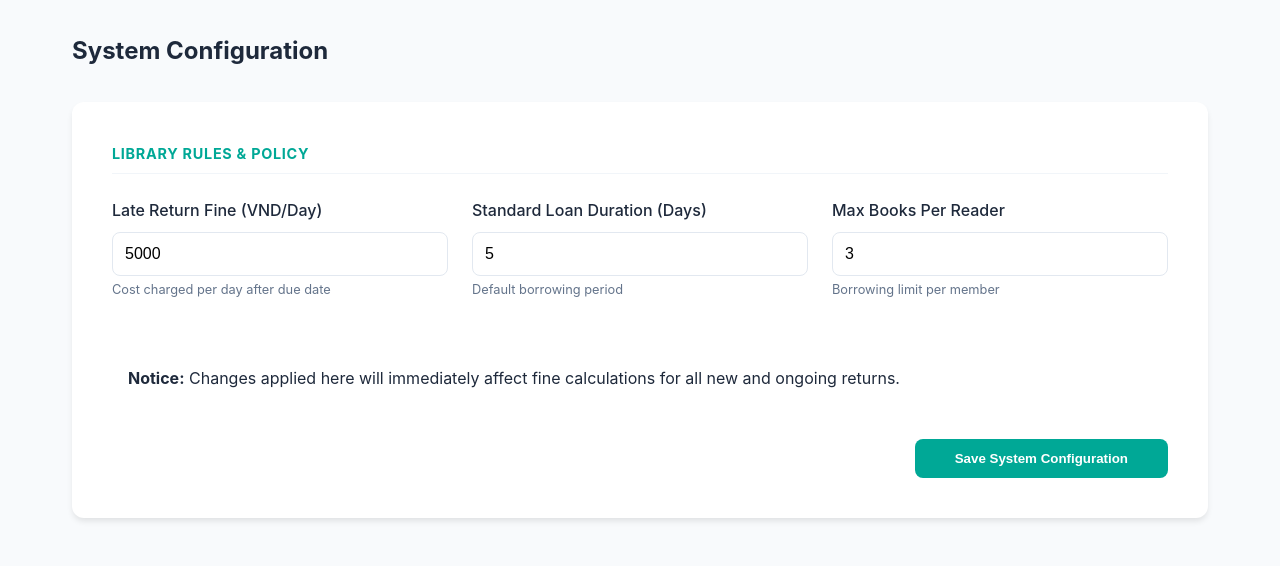
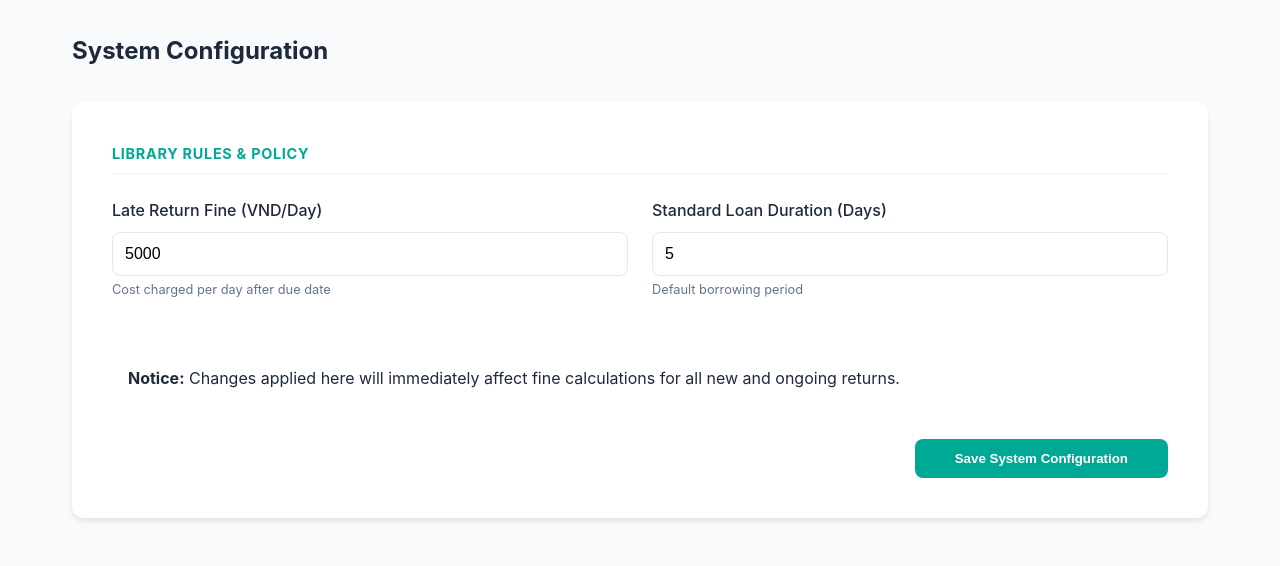
Before and after one commit to XunHan666/Web-2, a PHP site: page /system/settings.php in a window 1280 px wide. Shown: the part 81-647 px from the top of the page. Run offline with PHP 8.4, Linux system fonts and the light colour scheme; the visitor is signed in with stand-in values (Sample User, id 1); data that the repository does not hold is empty; a stand-in replaces the project's code that opens the database connection; some libraries are stand-ins or nearby versions.

Commit message:
fix system module

```diff
--- a/system/settings.php
+++ b/system/settings.php
@@ -17,13 +17,11 @@ $status = ''; $status_type = 'success';
 if ($_SERVER['REQUEST_METHOD'] === 'POST' && isset($_POST['update_settings'])) {
     update_setting('fine_per_day', $_POST['fine_per_day']);
     update_setting('max_loan_days', $_POST['max_loan_days']);
-    update_setting('max_books_per_reader', $_POST['max_books_per_reader']);
     showAlert("Settings updated.");
 }
 
 $current_fine = get_setting('fine_per_day', '5000');
 $current_duration = get_setting('max_loan_days', '5');
-$current_max_books = get_setting('max_books_per_reader', '3');
 
 include 'views/settings_editor.php';
 include '../inc/footer.php';
--- a/system/views/settings_editor.php
+++ b/system/views/settings_editor.php
@@ -14,7 +14,7 @@
 
             <form action="" method="POST">
                 <input type="hidden" name="update_settings" value="1">
-                <div class="form-grid-three">
+                <div class="form-grid-two" style="display: grid; grid-template-columns: repeat(2, 1fr); gap: 1.5rem;">
                     <div class="form-group">
                         <label for="fine_per_day">Late Return Fine (VND/Day)</label>
                         <input type="number" id="fine_per_day" name="fine_per_day" value="<?php echo htmlspecialchars($current_fine); ?>" required>
@@ -24,11 +24,6 @@
                         <label for="max_loan_days">Standard Loan Duration (Days)</label>
                         <input type="number" id="max_loan_days" name="max_loan_days" value="<?php echo htmlspecialchars($current_duration); ?>" required>
                         <span class="reader-muted">Default borrowing period</span>
-                    </div>
-                    <div class="form-group">
-                        <label for="max_books_per_reader">Max Books Per Reader</label>
-                        <input type="number" id="max_books_per_reader" name="max_books_per_reader" value="<?php echo htmlspecialchars($current_max_books); ?>" required>
-                        <span class="reader-muted">Borrowing limit per member</span>
                     </div>
                 </div>
 
```
